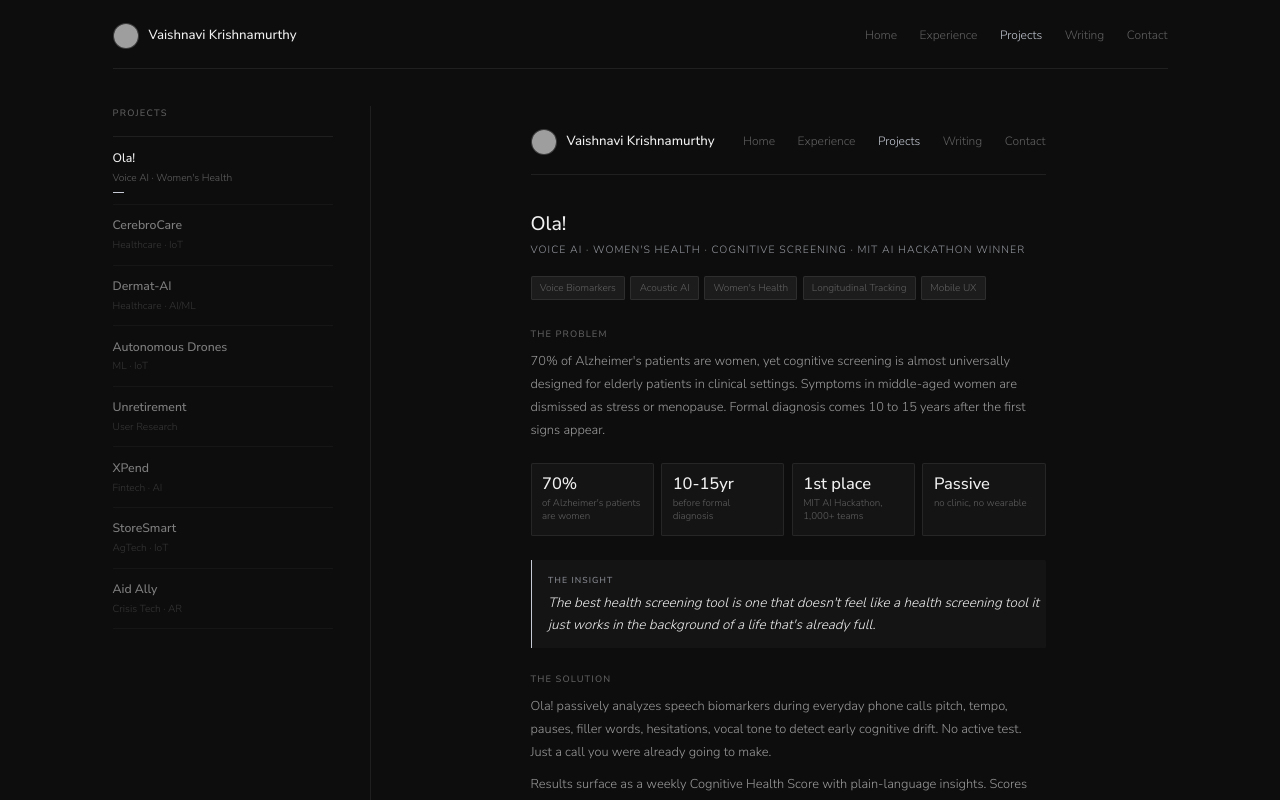
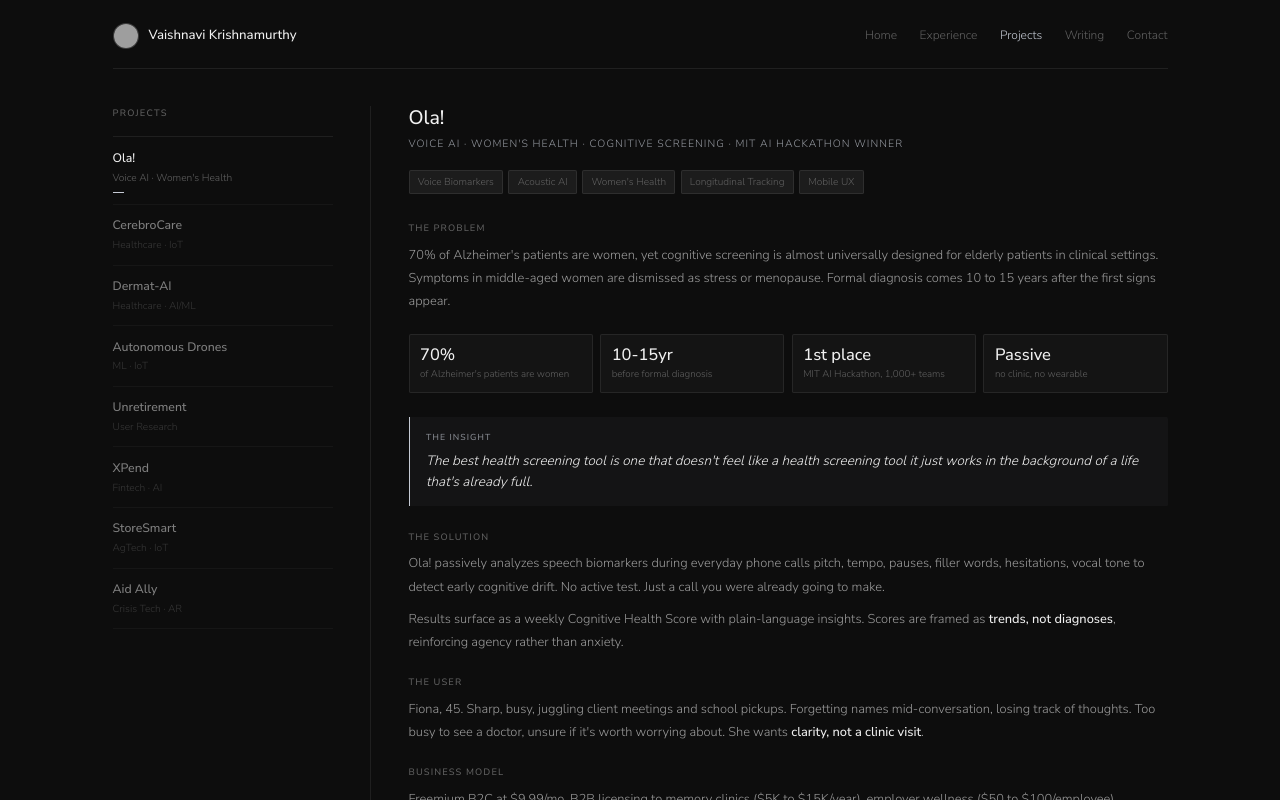
Before and after one commit to vulcananarchist/portfolio, a Next.js app: page /projects/ola in a window 1280 px wide. Shown: the top 800 px of the page. Built offline with nearby package versions, Linux system fonts and the light colour scheme; grey boxes are pictures that could not be loaded.

Commit message:
split panel projects layout

```diff
--- a/app/projects/ola/page.tsx
+++ b/app/projects/ola/page.tsx
@@ -1,11 +1,10 @@
-import PageWrap from '@/components/PageWrap'
 import { Insight, Stats, Tags, ProjNav, Blk } from '@/components/ProjectParts'
 
 export const metadata = { title: 'Ola! VK' }
 
 export default function Ola() {
   return (
-    <PageWrap>
+    <div>
       <h1 className="text-[1.3rem] font-medium leading-[1.25] mb-[0.3rem]">Ola!</h1>
       <p className="text-[0.7rem] text-acc uppercase tracking-[0.1em] mb-[1.2rem] opacity-75">
         Voice AI · Women's Health · Cognitive Screening · MIT AI Hackathon Winner
@@ -60,6 +59,6 @@ export default function Ola() {
       </Blk>
 
       <ProjNav next="CerebroCare" nextHref="/projects/cerebrocare" />
-    </PageWrap>
+    </div>
   )
 }
```
